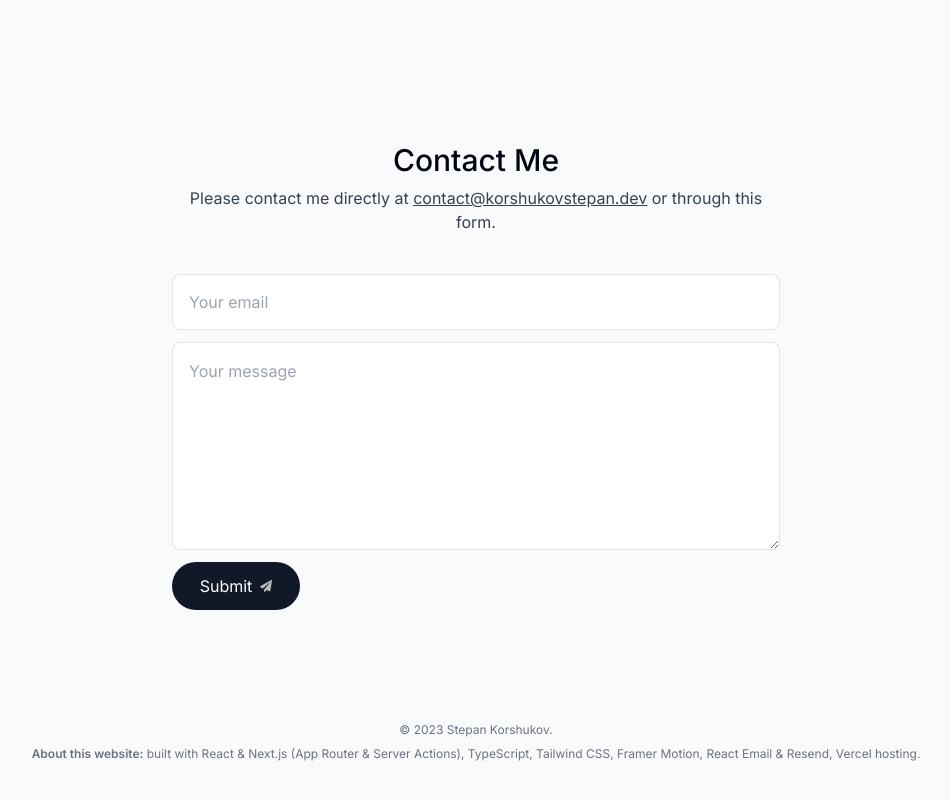
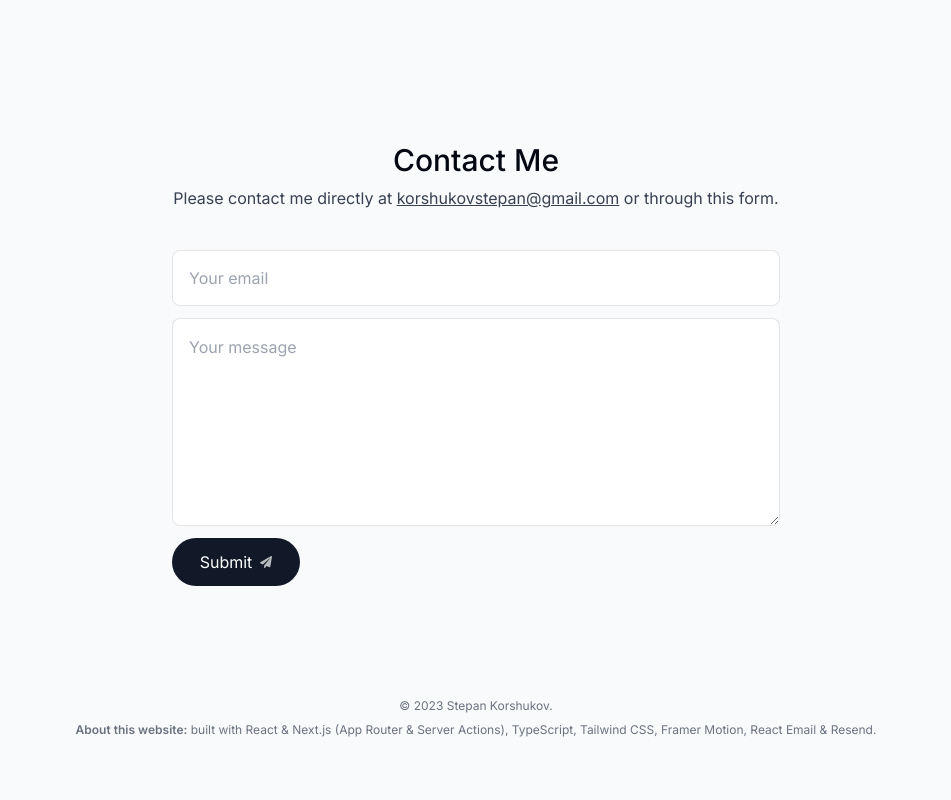
Before and after one commit to valmlord/portfolio, a Next.js app: page / in a window 1280 px wide. Shown: the part 4404-5204 px from the top of the page, without its empty margins (164-1115 px from the left). After the commit the page ends 5182 px from the top, so only its background shows below. Built offline with nearby package versions, Linux system fonts and the light colour scheme; no server answers.

Commit message:
fix: add changes to sender

```diff
--- a/actions/sendEmail.ts
+++ b/actions/sendEmail.ts
@@ -29,8 +29,8 @@ export const sendEmail = async (formData: FormData) => {
   try {
     data = await resend.emails.send({
       from: "onboarding@resend.dev",
-      to: "contact@korshukovstepan.dev",
-      subject: "Message from contact form - korshukovstepan.dev",
+      to: "korshukovstepan@gmail.com",
+      subject: "Message from contact form - korshukovstepan@gmail.com",
       reply_to: senderEmail,
       react: React.createElement(ContactFormEmail, {
         message: message,
--- a/components/Contact.tsx
+++ b/components/Contact.tsx
@@ -35,8 +35,8 @@ const Contact = () => {
 
       <p className="text-gray-700 -mt-6 dark:text-white/80">
         Please contact me directly at{" "}
-        <a className="underline" href="mailto:contact@korshukovstepan.dev">
-          contact@korshukovstepan.dev
+        <a className="underline" href="mailto:korshukovstepan@gmail.com">
+          korshukovstepan@gmail.com
         </a>{" "}
         or through this form.
       </p>
--- a/components/Footer.tsx
+++ b/components/Footer.tsx
@@ -7,7 +7,7 @@ const Footer = () => {
       <p className="text-xs">
         <span className="font-semibold">About this website:</span> built with
         React & Next.js (App Router & Server Actions), TypeScript, Tailwind CSS,
-        Framer Motion, React Email & Resend, Vercel hosting.
+        Framer Motion, React Email & Resend.
       </p>
     </footer>
   );
```
